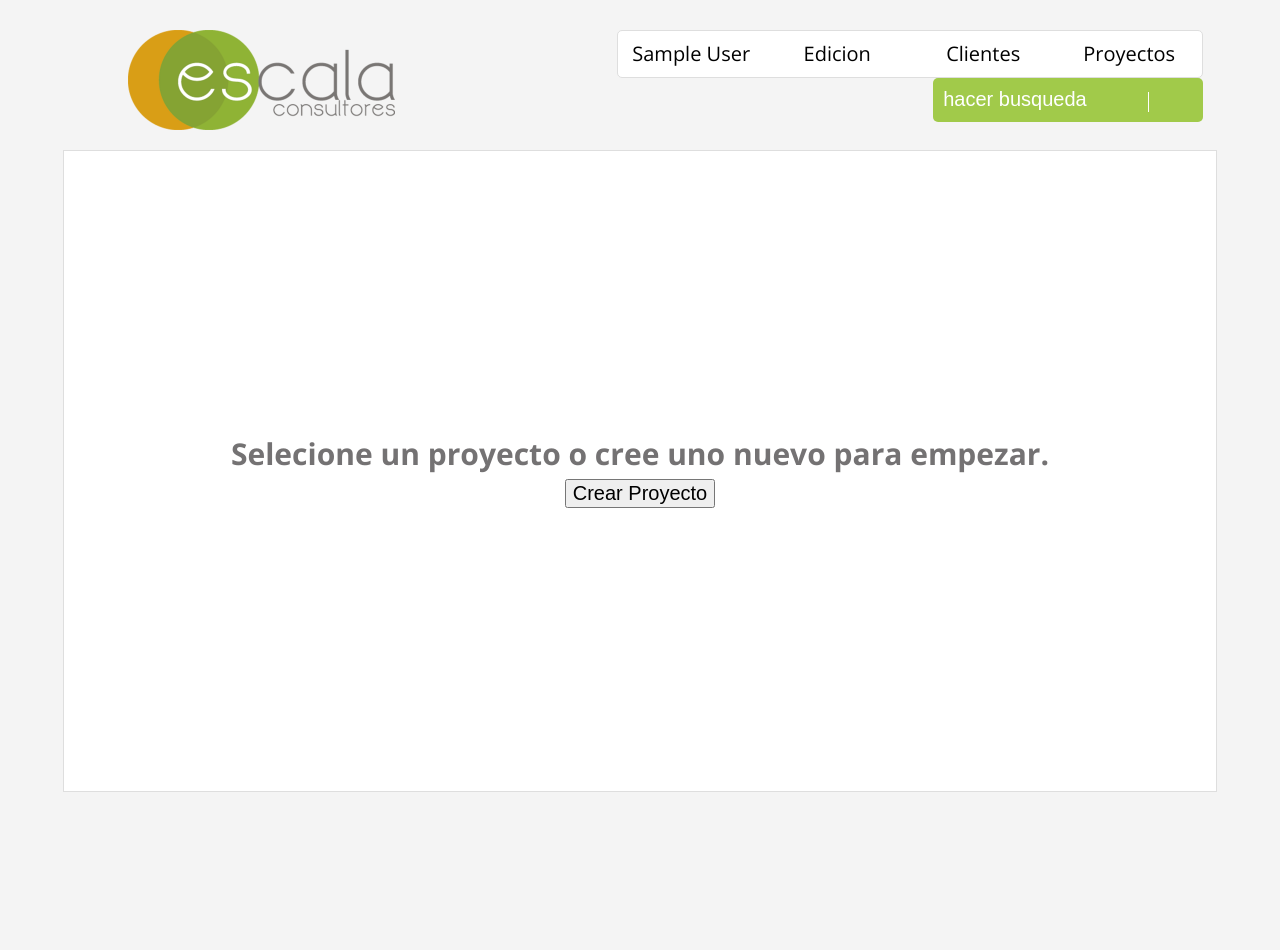
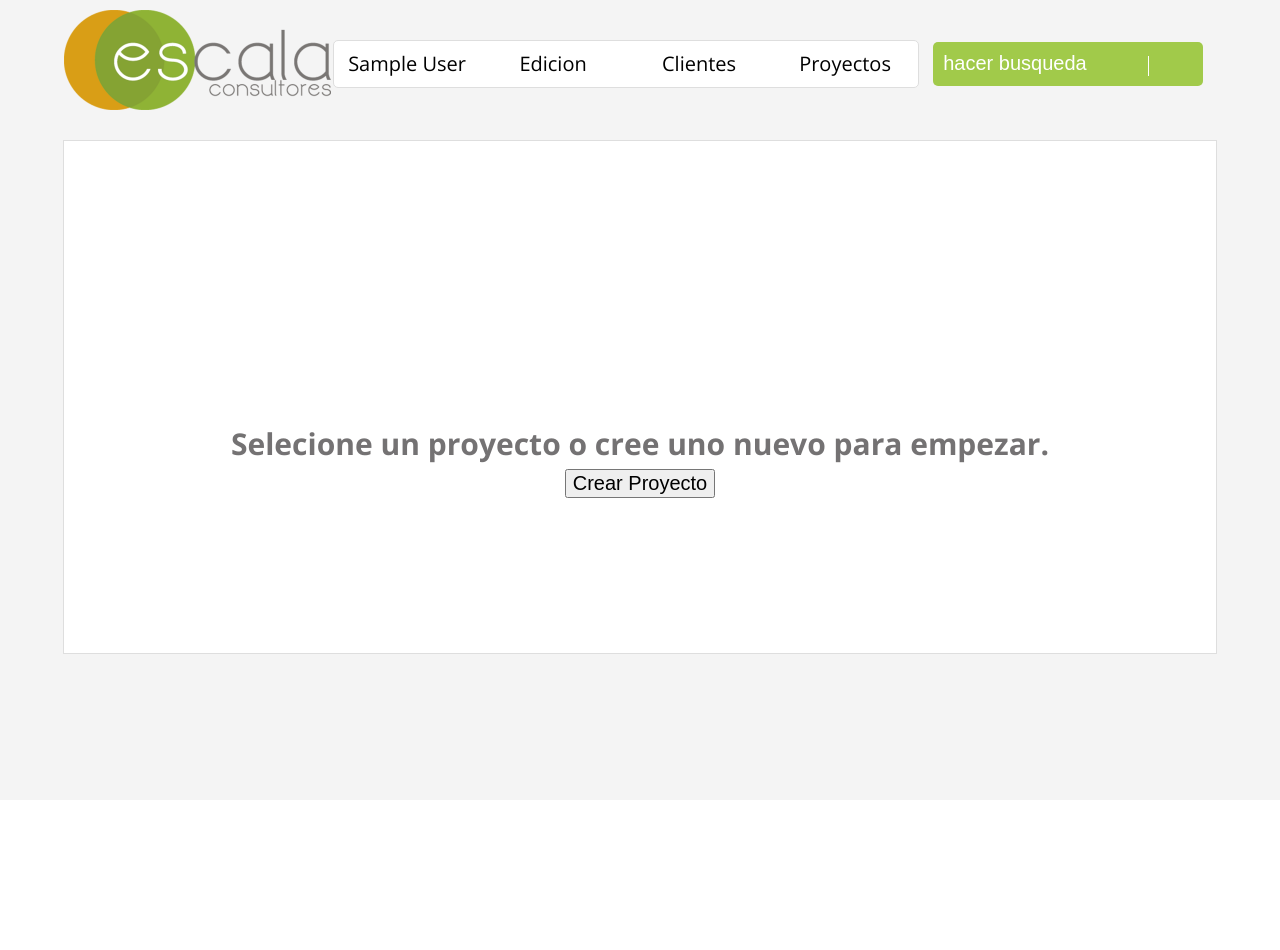
Before and after one commit to Kesymaru/Consilio, a PHP site: page /tcpdf/ in a window 1280 px wide. After the commit the page ends 654 px from the top, so only its background shows below. Run offline with PHP 8.4, Linux system fonts and the light colour scheme; the visitor is signed in with stand-in values (Sample User, id 1); data that the repository does not hold is empty.

Commit message:
mejoras en estilo v 0.0.4
mejoras para el estilo

```diff
--- a/css/style.css
+++ b/css/style.css
@@ -28,9 +28,8 @@ html, body{
 	border: 0;
 	margin: 0 auto;
 	width: 100%;
-	height: 100%;
+	height: 80%;
 	display: block;
-	direction:ltr;
 }
 
 /* menu */
@@ -195,9 +194,8 @@ html, body{
 
 /* content */
 #content{
-	margin: 0 auto;
+	margin: 0 auto 5% auto !important;
 	text-align: center;
-	margin-bottom: 5%;
 	width: 90%;
 	display: block;
 	background-color: #fff;
@@ -211,20 +209,19 @@ html, body{
 #header{
 	width: 100%;
 	height: 100px;
-	display: block;
+	display: inline-block;
 	vertical-align: middle;
 	border: 0;
 	text-align: right;
 	margin-top: 10px;
-	margin-bottom: 20px;
+	margin-bottom: 30px;
 }
 
 .logo{
 	float: left;
-	margin-left: 10%;
+	margin-left: 5%;
 	height: 100px;
 }
-
 
 .toolbar{
 	border: 0;
```
